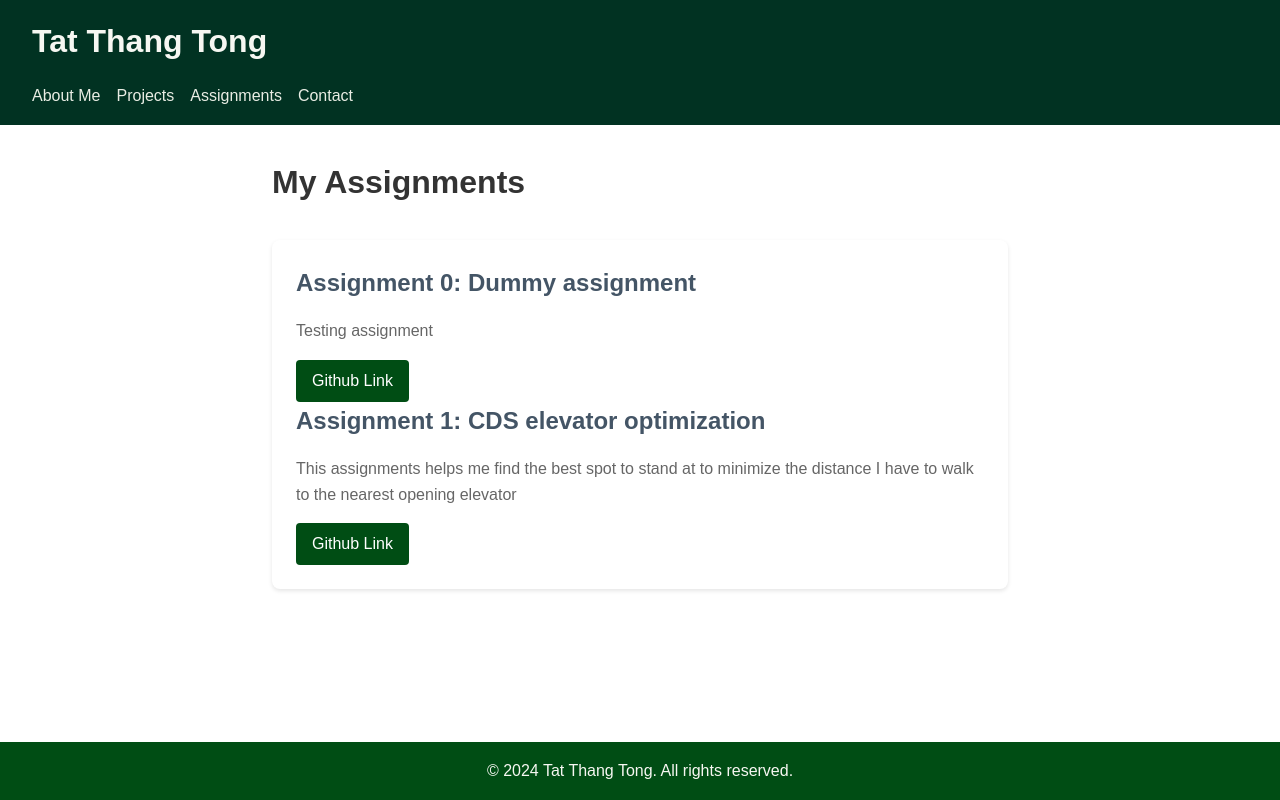
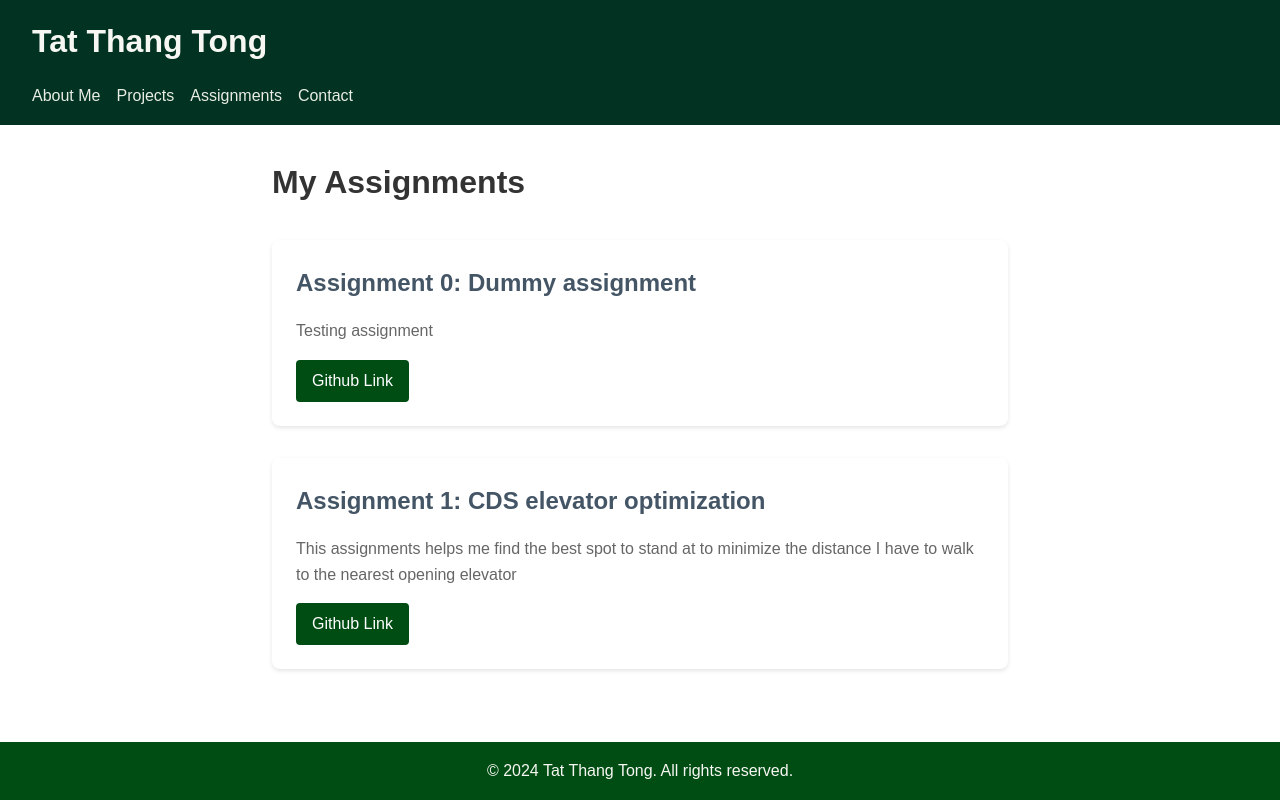
Before and after one commit to Kermit3T/Kermit3T.github.io, a React (Vite) app: page /assignments in a window 1280 px wide. Built offline with nearby package versions, Linux system fonts and the light colour scheme.

Commit message:
fixed assignment card

```diff
--- a/src/pages/Assignments.jsx
+++ b/src/pages/Assignments.jsx
@@ -55,7 +55,9 @@ function Assignments() {
         <GithubLink href="https://github.com/Kermit3T/tongtt-assignment-0" target="_blank" rel="noopener noreferrer">
           Github Link
         </GithubLink>
+      </AssignmentCard>
 
+      <AssignmentCard>
         <AssignmentTitle>Assignment 1: CDS elevator optimization</AssignmentTitle>
         <AssignmentDescription>
             This assignments helps me find the best spot to stand at to minimize the distance I have to walk to the nearest opening elevator
```
